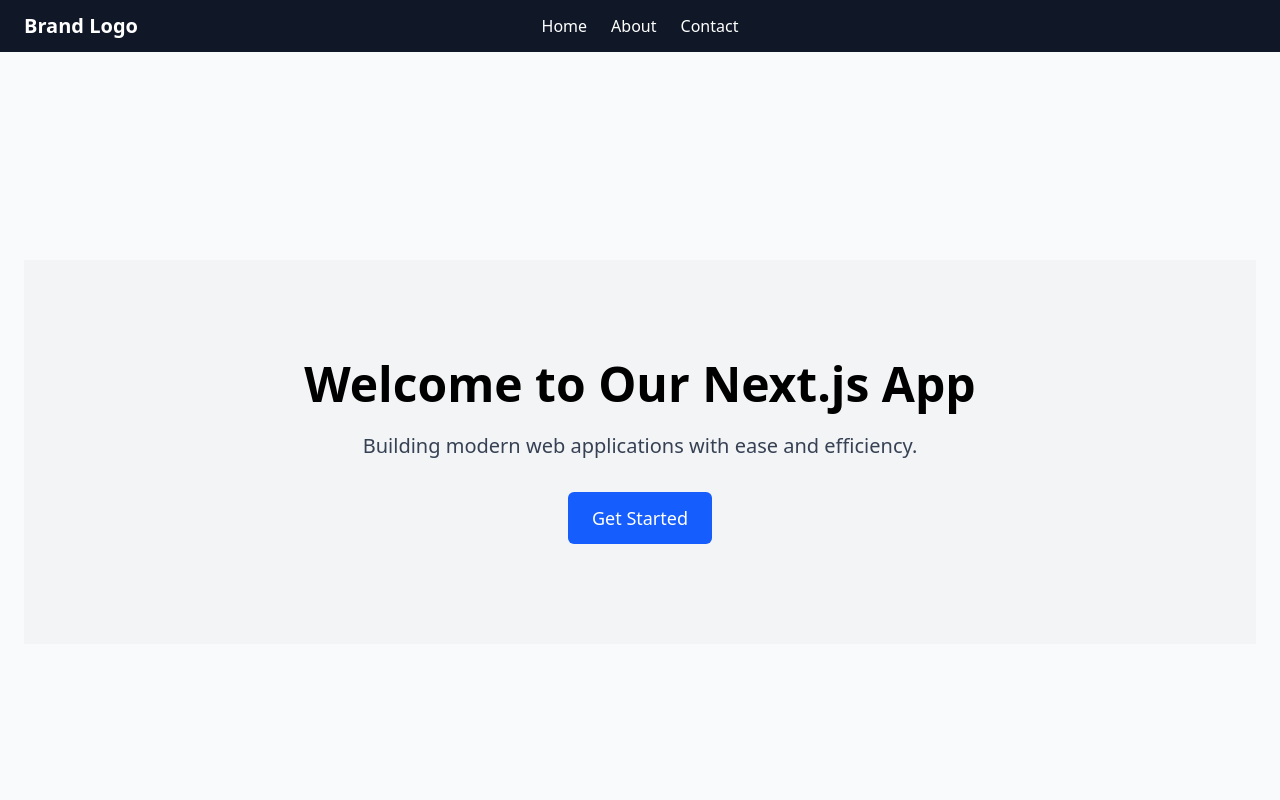
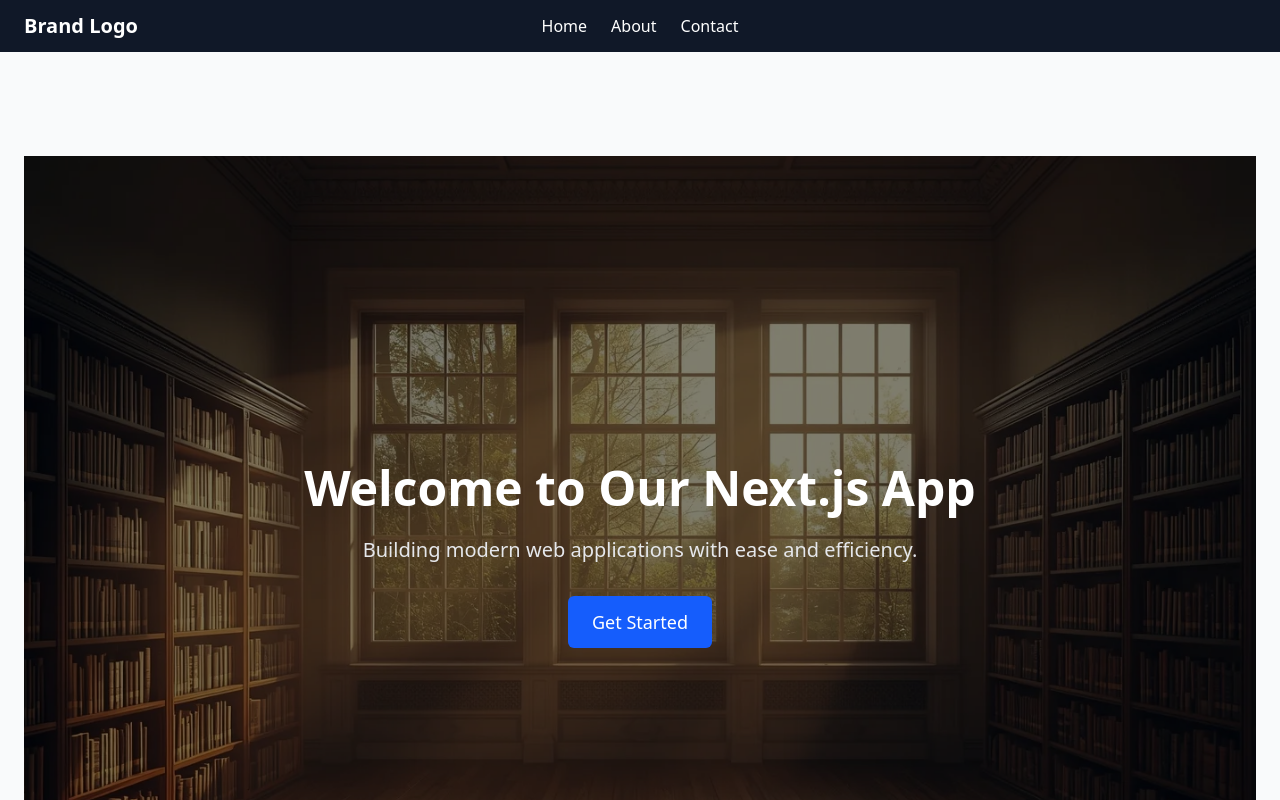
Before and after one commit to yanas-logs/litebase, a Next.js app in the folder nextjs/: page / in a window 1280 px wide. Shown: the top 800 px of the page. Built offline with nearby package versions, Linux system fonts and the light colour scheme.

Commit message:
chore ( style ): set Hero section background.

```diff
--- a/nextjs/src/app/components/sections/Hero.tsx
+++ b/nextjs/src/app/components/sections/Hero.tsx
@@ -5,12 +5,19 @@ import Button from "../ui/Button";
 
 export default function Hero() {
   return (
-    <section className="bg-gray-100 py-25">
-        <div className="container mx-auto px-4 text-center">
+    <section
+      className="relative h-screen bg-cover bg-center flex items-center justify-center text-center"
+      style={{ backgroundImage: "url('/image-cozy-library.webp')" }}
+    >
+      {/* Overlay more darker for readable */}
+      <div className="absolute inset-0 bg-black/50"></div>
+
+      {/* Main Content */}
+      <div className="relative z-10 text-white px-4">
         <h1 className="text-4xl md:text-5xl font-bold mb-6">
           Welcome to Our Next.js App
         </h1>
-            <p className="text-lg md:text-xl mb-8 text-gray-700">
+        <p className="text-lg md:text-xl mb-8 text-gray-200">
           Building modern web applications with ease and efficiency.
         </p>
         <Button variant="primary" size="lg">
```
Lines whose indentation alone changed are shown as unchanged.
